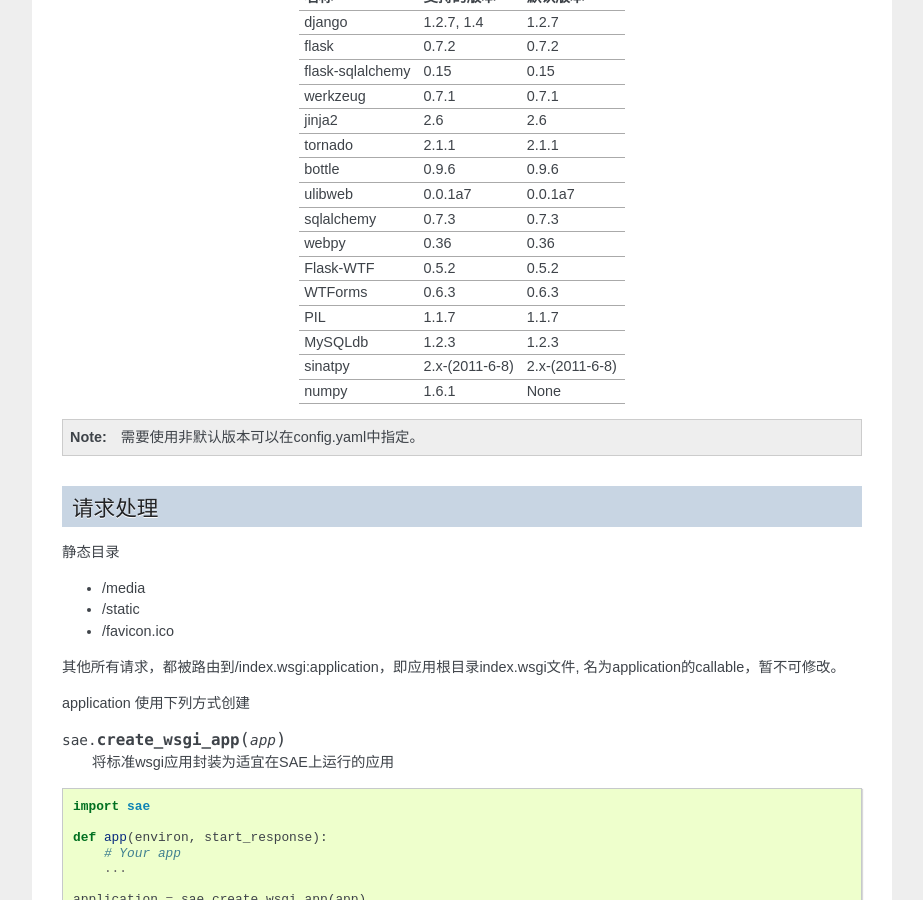
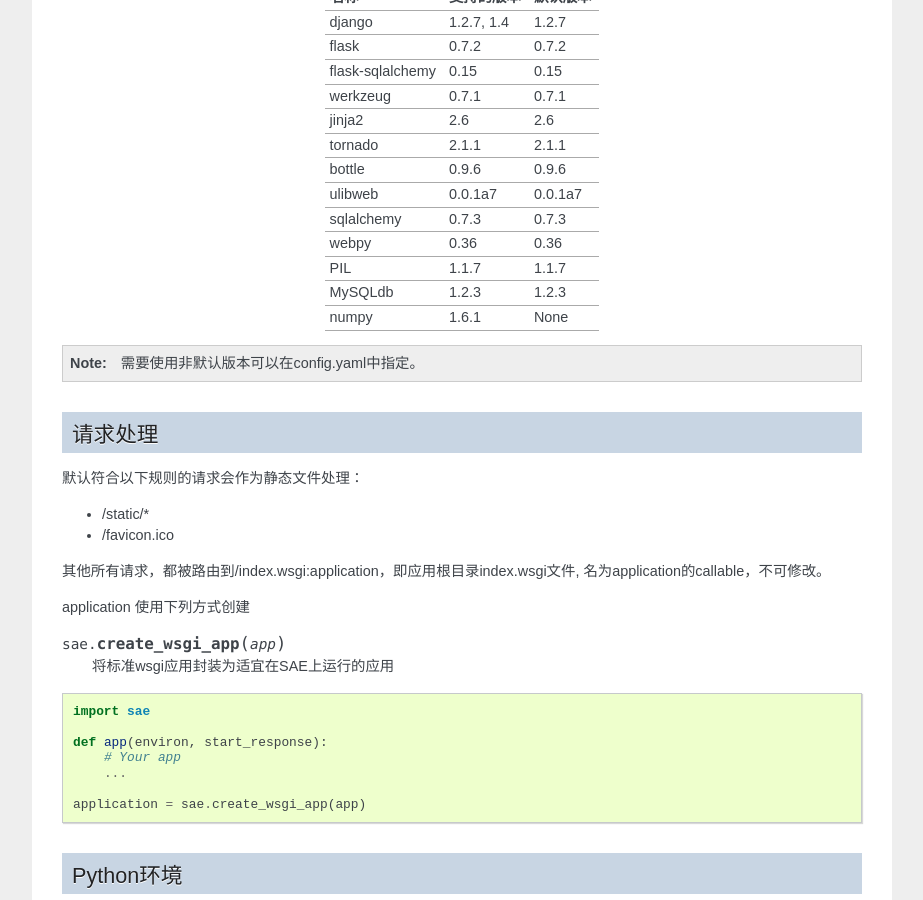
Before and after one commit to sinacloud/sae-python-dev-guide, a Sphinx documentation site: the page built from docs/runtime.rst, in a window 1280 px wide and 900 px high, scrolled down 724 px. Shown: the whole window, without its empty margins (198-1121 px from the left). Built offline with Sphinx 7.4.7, drawn with Linux system fonts in a browser that asks for light colours; some of the changed text lies outside the part shown.

Commit message:
Remove some not maintained package

```diff
--- a/docs/runtime.rst
+++ b/docs/runtime.rst
@@ -45,11 +45,8 @@
     ulibweb                         0.0.1a7             0.0.1a7
     sqlalchemy                      0.7.3               0.7.3
     webpy                           0.36                0.36
-    Flask-WTF                       0.5.2               0.5.2
-    WTForms                         0.6.3               0.6.3
     PIL                             1.1.7               1.1.7
     MySQLdb                         1.2.3               1.2.3
-    sinatpy                         2.x-(2011-6-8)      2.x-(2011-6-8)
     numpy                           1.6.1               None
     =============================== =================== ====================
 
@@ -59,14 +56,13 @@
 请求处理
 -------------
 
-静态目录
+默认符合以下规则的请求会作为静态文件处理：
 
-* /media
-* /static
+* /static/\*
 * /favicon.ico
 
 其他所有请求，都被路由到/index.wsgi:application，即应用根目录index.wsgi文件,
-名为application的callable，暂不可修改。
+名为application的callable，不可修改。
 
 application 使用下列方式创建
 
@@ -157,7 +153,7 @@
 
    1. 部分第三方库已经包含在默认搜索路径中，可以不在config.yaml中指定直接使用。
 
-   2. 如果config.yaml中没有设置静态文件相关的handlers，系统会默认将/static，/media
-      为前缀的URL转发到应用目录下的static和media目录。
+   2. 如果config.yaml中没有设置静态文件相关的handlers，系统会默认将/static为前缀
+      的URL转发到应用目录下的static目录。
 
    3. 以上两条规则仅为兼容性考虑保留，不推荐使用，请在config.yaml明确配置。
```
